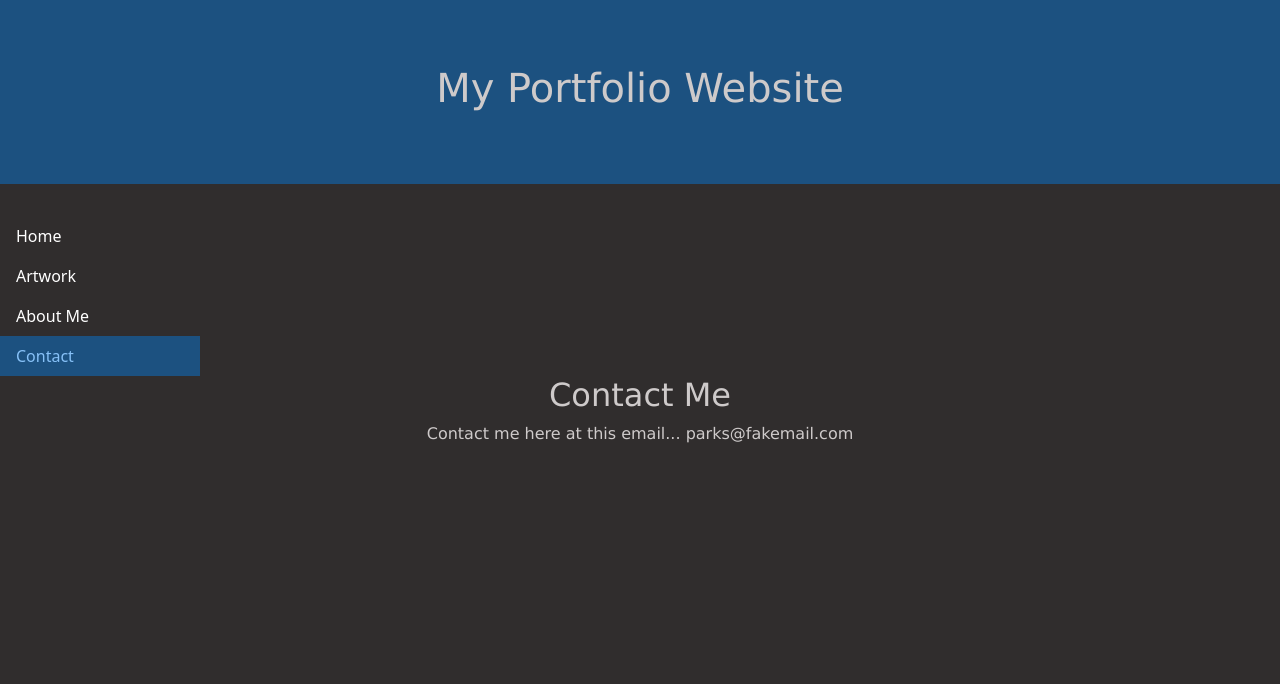
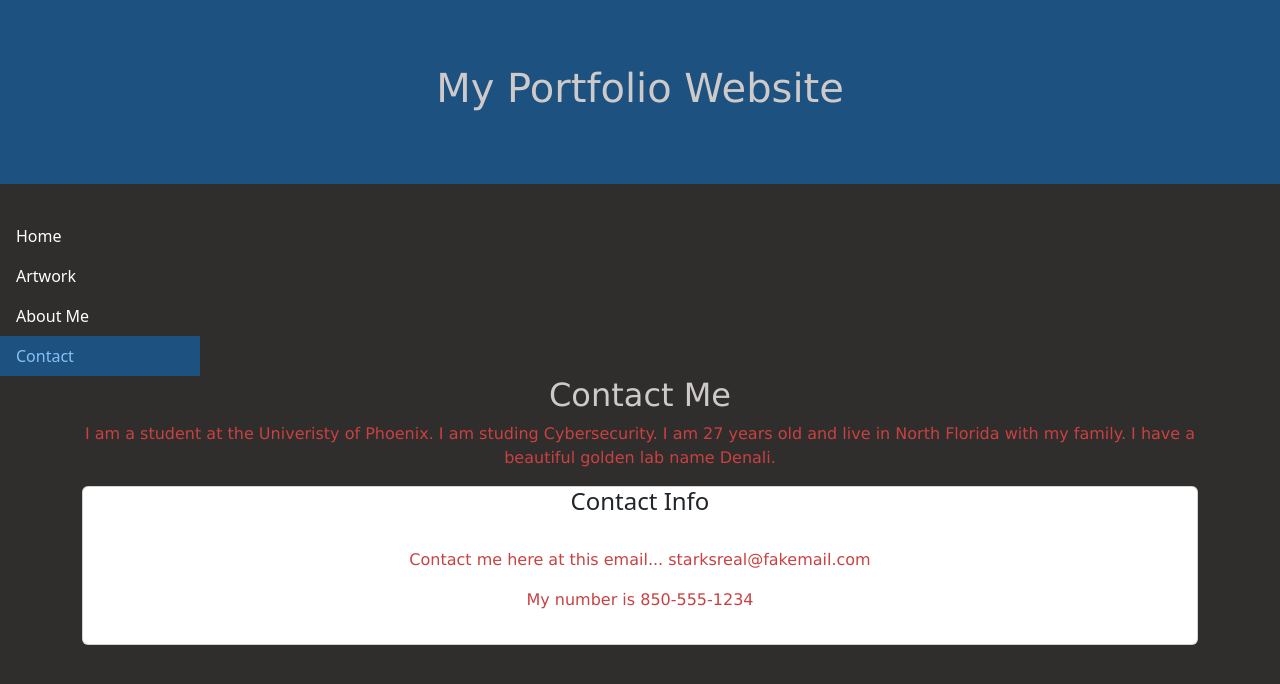
Before and after one commit to JasonParks253/MyPortfolioWebsite, a website: page contactme.html in a window 1280 px wide. Drawn offline with nearby package versions, Linux system fonts and the light colour scheme.

Commit message:
updated contactme page

```diff
--- a/contactme.html
+++ b/contactme.html
@@ -6,6 +6,11 @@
     <link rel="stylesheet" href="https://cdn.jsdelivr.net/npm/bootstrap@4.6.2/dist/css/bootstrap.min.css">
     <link rel="stylesheet" href="node_modules/bootstrap/dist/css/bootstrap.min.css">
     <link rel="stylesheet" href="stylesheets/styles.css">
+    <style>
+        p {
+            color: rgb(202, 65, 65);
+        }
+    </style>
 </head>
 
 <body>
@@ -29,7 +34,16 @@
             <div class="col">
                 <h2>Contact Me</h2>
             </div>
-            <p>Contact me here at this email... parks@fakemail.com</p>
+            <p>I am a student at the Univeristy of Phoenix. I am studing Cybersecurity. I am 27 years old and live in North Florida with my family. I have a beautiful golden lab name Denali.</p>
+        </div>
+        <div class="card">
+            <div class="card-title text-center">
+                <h4>Contact Info</h4>
+            </div>
+            <div class="card-body text-center">
+                <p>Contact me here at this email... starksreal@fakemail.com</p>
+                <p>My number is 850-555-1234</p>
+            </div>
         </div>
     </div>
 
```
